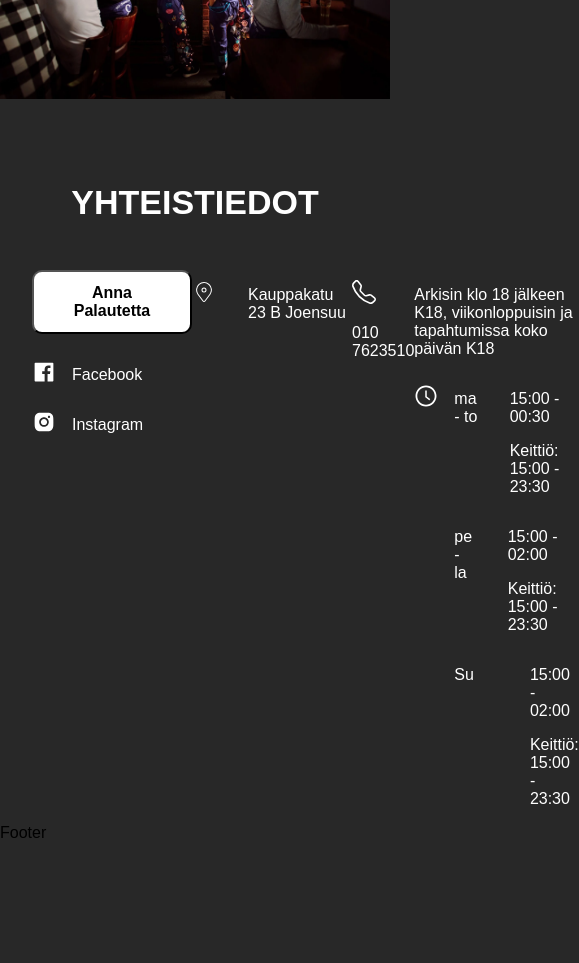
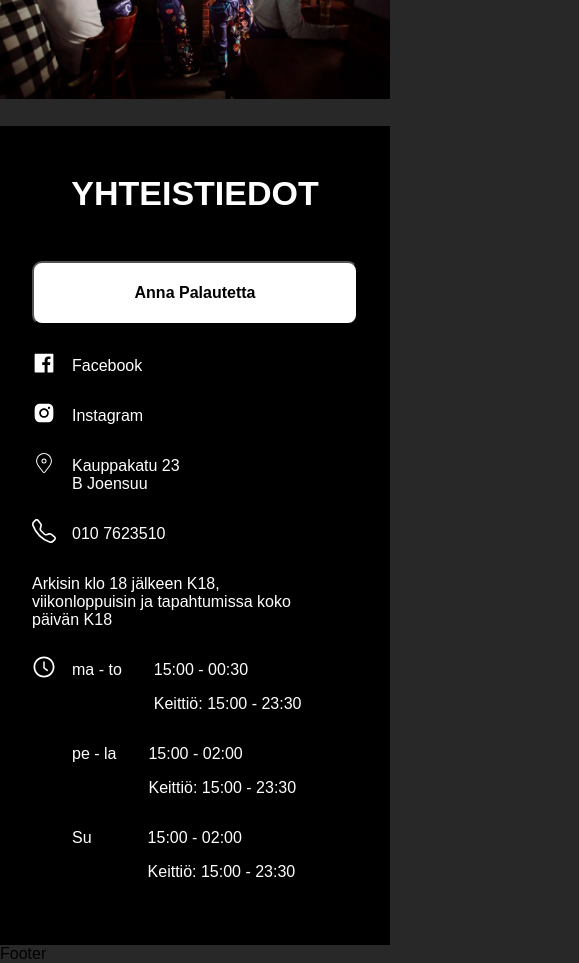
Before and after one commit to MarkusAP98/barplay02, a React (Create React App) app: page / in a window 390 px wide. Shown: the part 4100-5063 px from the top of the page, 579 px wide, since content can reach past the window. Before the commit the page ends 4942 px from the top, so only its background shows below. Built offline with nearby package versions, Linux system fonts and the light colour scheme.

Commit message:
made contact responsive

```diff
--- a/src/components/Contatct/Contact.css
+++ b/src/components/Contatct/Contact.css
@@ -1,6 +1,7 @@
 .barplay__yhteistiedot {
     box-sizing: border-box;
     color: white;
+    background-color: black;
 
 }
 
@@ -9,10 +10,11 @@
     list-style: none;
     justify-content: space-between;
     margin: 0rem 2rem;
+    padding-bottom: 3rem;
 }
 
 .barplay__yhteistiedot h1 {
-    margin-top:5rem ;
+    padding-top:3rem ;
     margin-bottom: 3rem;
     color: white;
     text-align: center;
@@ -61,10 +63,14 @@
  }
 
   .info-karta p {
-    margin-left: 1rem;
+    margin-left: 0;
   }
 
   /* --------soita-------- */
+
+  .info-soita li{
+    display: flex;
+  }
 
   /* --------schedule------ */
 
@@ -87,3 +93,24 @@
 .info-time-su {
     margin-left: 3.5rem;
 }
+
+@media screen and (max-width: 950px) {
+    .yhteistiedot__info {
+        flex-direction: column;
+    }
+
+    .info-aikataulu {
+        width: 40rem;
+    }
+    .info-btn {
+        width: 100%;
+    }
+
+
+}
+
+@media screen and (max-width: 650px) {
+    .info-aikataulu {
+        width: 90%;
+    }
+}
```
